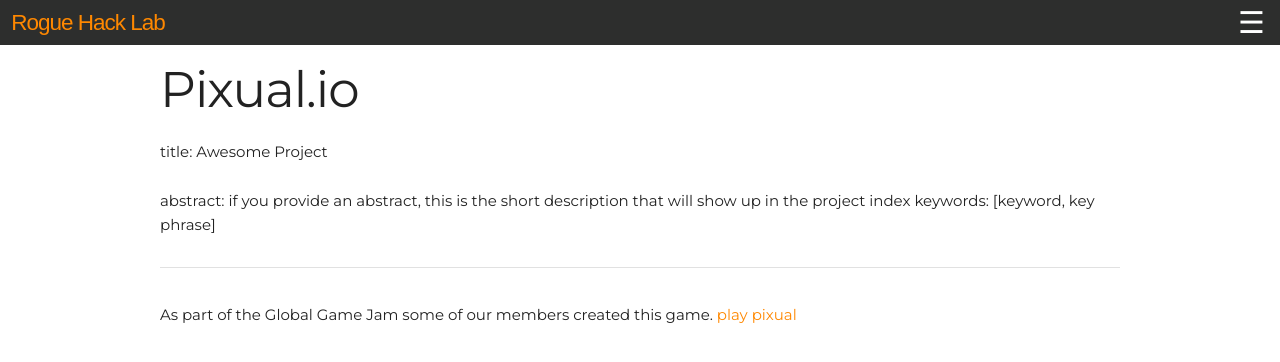
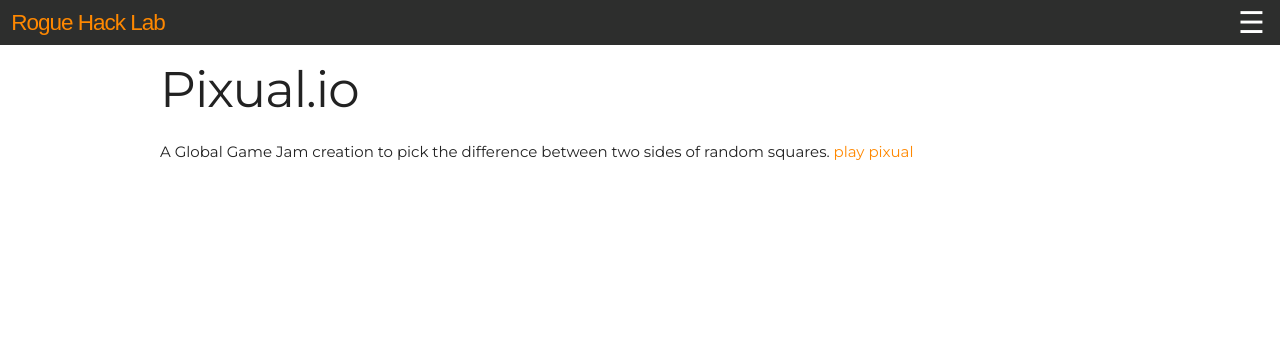
Before and after one commit to rogue-hack-lab/rogue-hack-lab.github.io, a Jekyll site: the page built from _projects/Pixual/index.md, in a window 1280 px wide and 900 px high. Shown: the top 362 px of the window. Built offline with Jekyll 4.4.1, drawn with Linux system fonts in a browser that asks for light colours; nearby versions of some CDN libraries; some web fonts are replaced.

Commit message:
Project updates

```diff
--- a/_projects/Pixual.md
+++ b/_projects/Pixual/index.md
@@ -11,19 +11,12 @@
 # optional - if not used, comment out using '#' (i.e. date:)
 hackers: [Patrick Cunningham, Mica Cardillo, Kevin Conner]
 # date:
-# abstract:
+abstract: A Global Game Jam creation to pick the difference between two sides of random squares.
 keywords: [Javascript, Web Design, Game Design]
 # thumbnail:
 link: http://pixual.io
 
 ---
-
-title: Awesome Project
-
-abstract: if you provide an abstract, this is the short description that will show up in the project index
-keywords: [keyword, key phrase]
-
----
-As part of the Global Game Jam some of our members created this game.
+A Global Game Jam creation to pick the difference between two sides of random squares.
 <!-- more -->
-[play pixual]({{ link }})
+[play pixual](http://pixual.io)
```
Also changed, not shown: _includes/featured-projects.html (+4 -4 lines), _projects/Robot Training/index.md (added, +25 -0 lines), _projects/[TEMPLATE]-project/index.md (added, +25 -0 lines), _projects/3D-Printing/index.md (renamed from _projects/3D-Printing.md), _projects/Micro-Drone-Race-Installation/feature-photo.jpg (added), _projects/Micro-Drone-Race-Installation/index.md (renamed from _projects/Micro-Drone-Race-Installation.md), _projects/Mutant Toys/feature-photo.jpg (added), _projects/Mutant Toys/index.md (renamed from _projects/[TEMPLATE]-project.md), _projects/Photo-Booth/index.md (renamed from _projects/Photo-Booth.md), _projects/Pixual/feature-photo.jpg (added), _projects/Secrets-of-Locks/index.md (renamed from _projects/Secrets-of-Locks.md), _projects/translux/index.md (renamed from _projects/translux.md), 2 other files.
